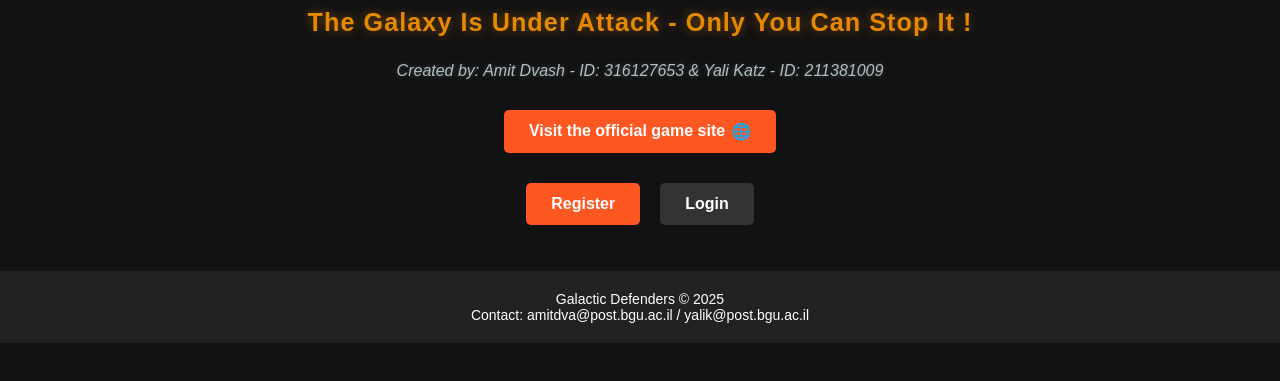
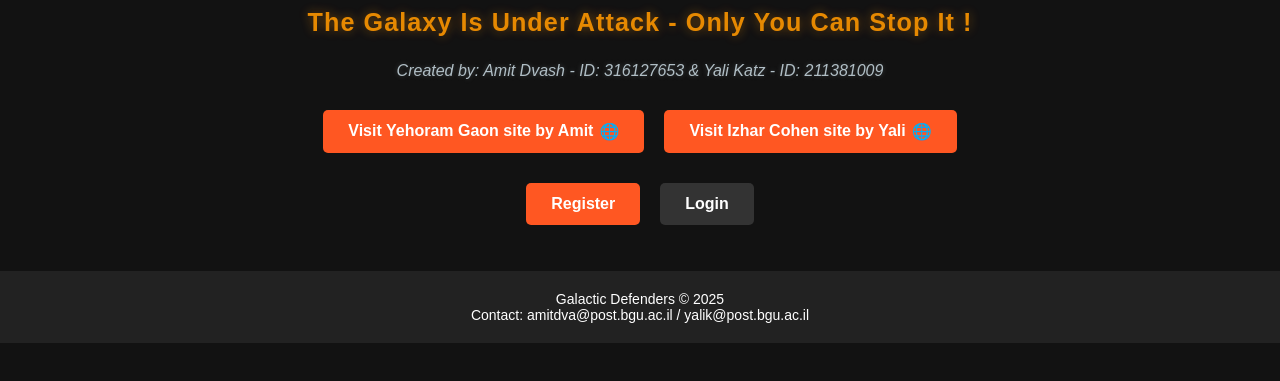
Before and after one commit to WED-2023/assignment2-211381009_316127653_assignment2, a plain HTML site: page index.html in a window 1280 px wide. Shown: the part 369-750 px from the top of the page. Drawn offline with Linux system fonts and the light colour scheme.

Commit message:
added links to our personal websites

```diff
--- a/index.html
+++ b/index.html
@@ -36,10 +36,15 @@
                 <p>The Galaxy Is Under Attack - Only You Can Stop It !</p>
                 <p>Created by: Amit Dvash - ID: 316127653 & Yali Katz - ID: 211381009</p>
                 <div class="button-container" style="margin-bottom: 20px;">
-                    <a href="https://wed-2023.github.io/assignment2-211381009_316127653_assignment2/"
-                       target="_blank"
-                       class="btn btn-primary">
-                       Visit the official game site <span style="margin-left: 6px;">🌐</span>
+                    <a href="https://wed-2023.github.io/316127653/"
+                        target="_blank"
+                        class="btn btn-primary">
+                        Visit Yehoram Gaon site by Amit <span style="margin-left: 6px;">🌐</span>
+                    </a>
+                    <a href="https://wed-2023.github.io/211381009/"
+                        target="_blank"
+                        class="btn btn-primary">
+                        Visit Izhar Cohen site by Yali <span style="margin-left: 6px;">🌐</span>
                     </a>
                 </div>
 
```
